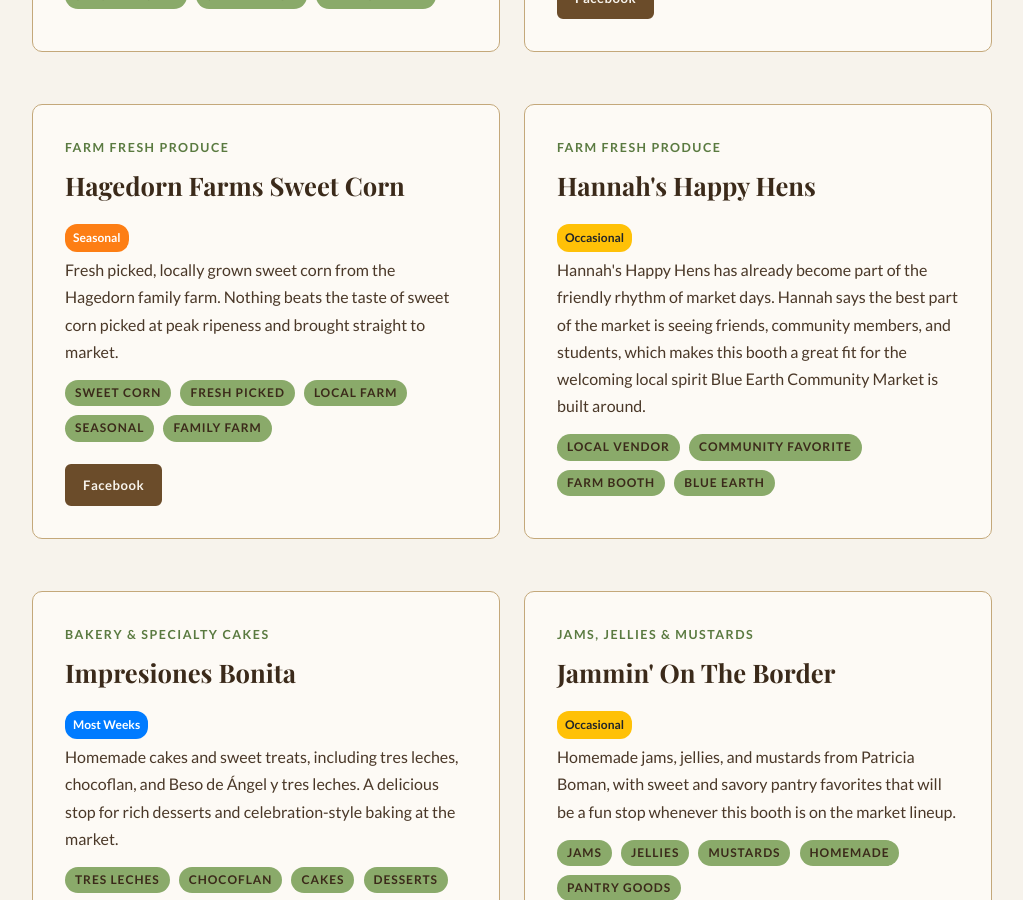
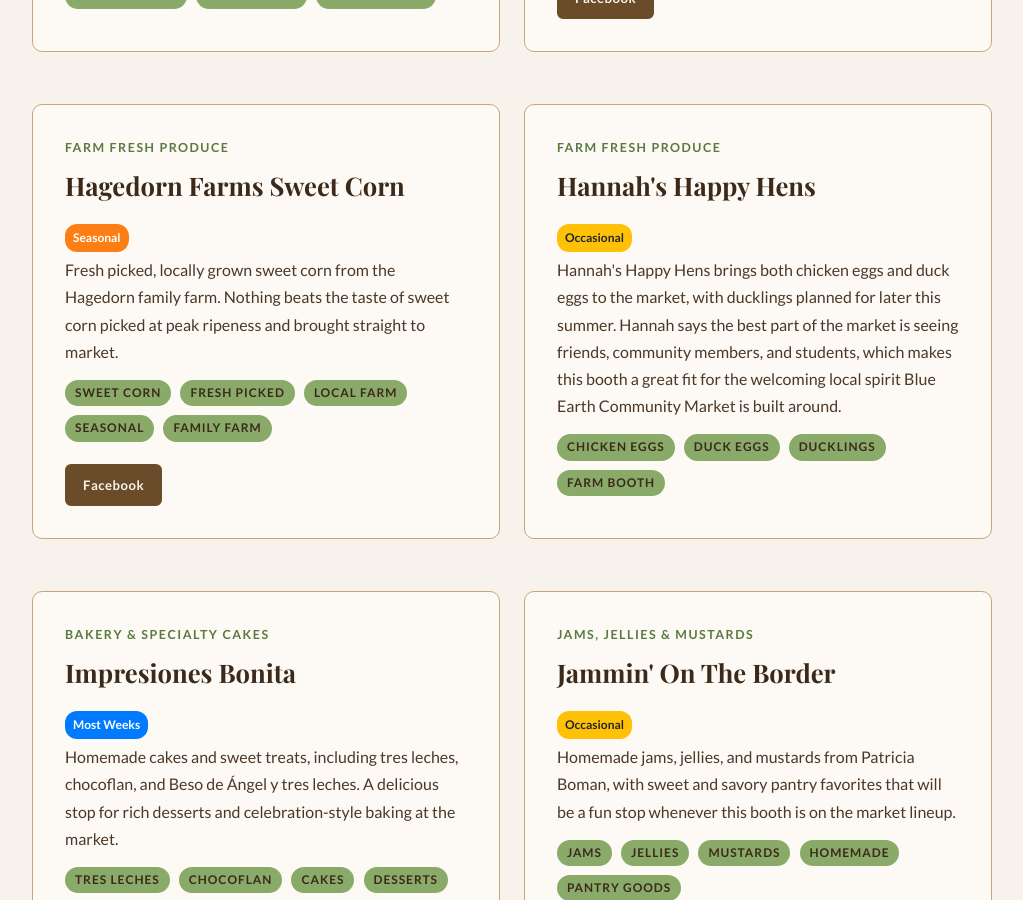
Before and after one commit to blueearthcommunitymarket/blueearthcommunitymarket.github.io, a Jekyll site: the page built from vendor-spotlight/index.html, in a window 1280 px wide and 900 px high, scrolled down 3783 px. Shown: the whole window, without its empty margins (128-1151 px from the left). Built offline with Jekyll 4.4.1, drawn with Linux system fonts in a browser that asks for light colours; some web fonts are replaced.

Commit message:
Refine Hannah spotlight details

```diff
--- a/vendor-spotlight/index.html
+++ b/vendor-spotlight/index.html
@@ -351,12 +351,12 @@ description: Meet the vendors of the Blue Earth Community Market. Browse what th
             <div class="market-frequency">
                 <span class="frequency-badge freq-occasional">Occasional</span>
             </div>
-            <p>Hannah's Happy Hens has already become part of the friendly rhythm of market days. Hannah says the best part of the market is seeing friends, community members, and students, which makes this booth a great fit for the welcoming local spirit Blue Earth Community Market is built around.</p>
+            <p>Hannah's Happy Hens brings both chicken eggs and duck eggs to the market, with ducklings planned for later this summer. Hannah says the best part of the market is seeing friends, community members, and students, which makes this booth a great fit for the welcoming local spirit Blue Earth Community Market is built around.</p>
             <div class="pills" style="margin-top: 12px;">
-                <span class="tag">Local Vendor</span>
-                <span class="tag">Community Favorite</span>
+                <span class="tag">Chicken Eggs</span>
+                <span class="tag">Duck Eggs</span>
+                <span class="tag">Ducklings</span>
                 <span class="tag">Farm Booth</span>
-                <span class="tag">Blue Earth</span>
             </div>
         </div>
 
```
